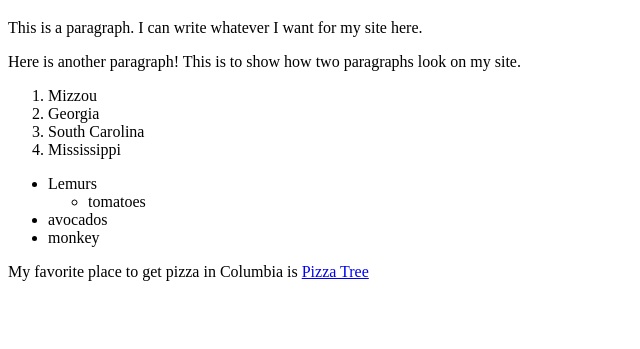
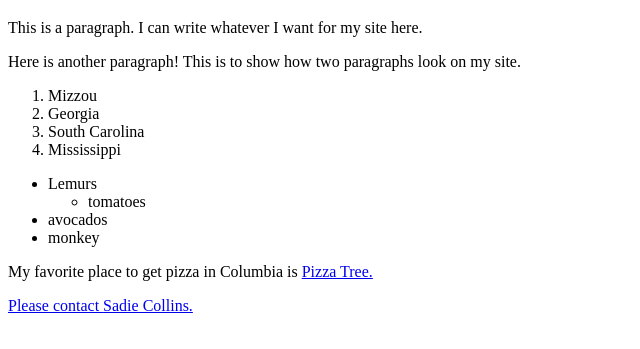
Before and after one commit to J4502-FS18/sadiecollins-firstwebsite, a plain HTML site: page index.html in a window 1280 px wide. Shown: the part 61-410 px from the top of the page, without its empty margins (0-640 px from the left). Drawn offline with Linux system fonts and the light colour scheme.

Commit message:
bunch of stuff with lists and links

```diff
--- a/index.html
+++ b/index.html
@@ -30,7 +30,10 @@
   <li>monkey</li>
 </ul>
 
-<p>My favorite place to get pizza in Columbia is <a href="http://www.pizzatreepizza.com/">Pizza Tree</p>
+<p>My favorite place to get pizza in Columbia is <a target="_blank" href="http://www.pizzatreepizza.com/">Pizza Tree.</p>
+
+
+  <p>Please contact <a href="mailto:sadiecollins13@gmail.com">Sadie Collins.</a></p>
 </body>
 
 </html>
```
